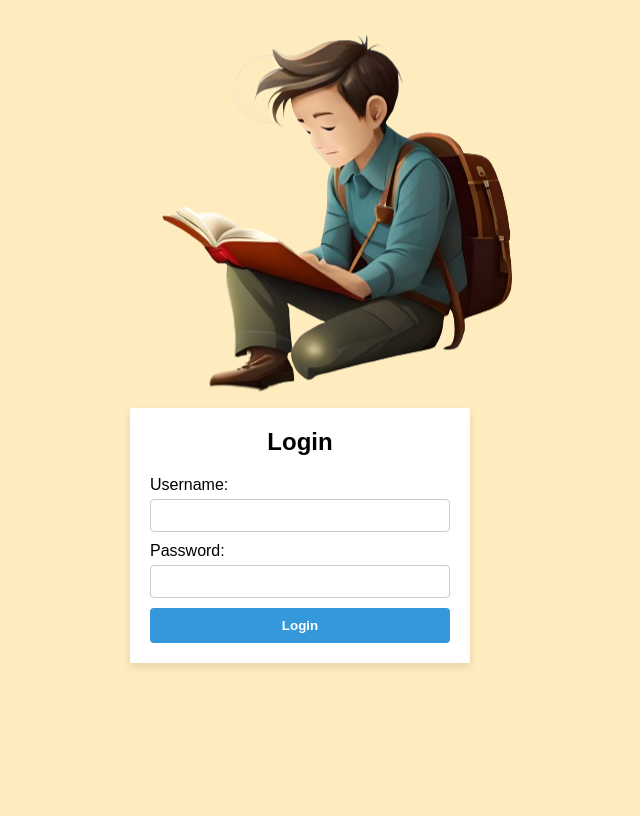
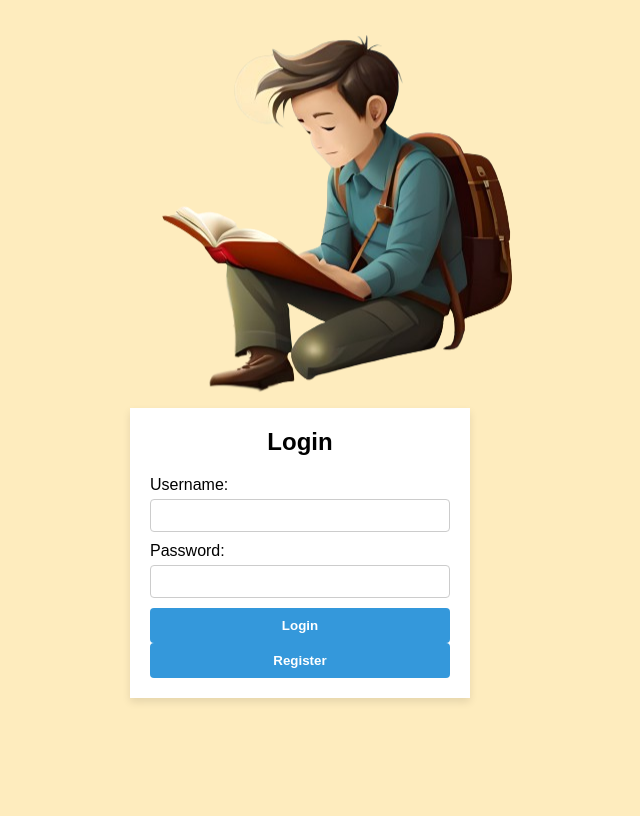
Before and after one commit to bruikey/Shaunslib, a Flask app: page / in a window 1280 px wide. Shown: the whole page, without its empty margins (340-980 px from the left). Run offline with Flask 3, Linux system fonts and the light colour scheme.

Commit message:
#addition

```diff
--- a/templates/index.html
+++ b/templates/index.html
@@ -22,6 +22,7 @@
 		<input type="password" id="password" name="password">
 
 		<button type="submit">Login</button>
+		<button class="register-button">Register</button>
 	</form>
 </div>
 
```
